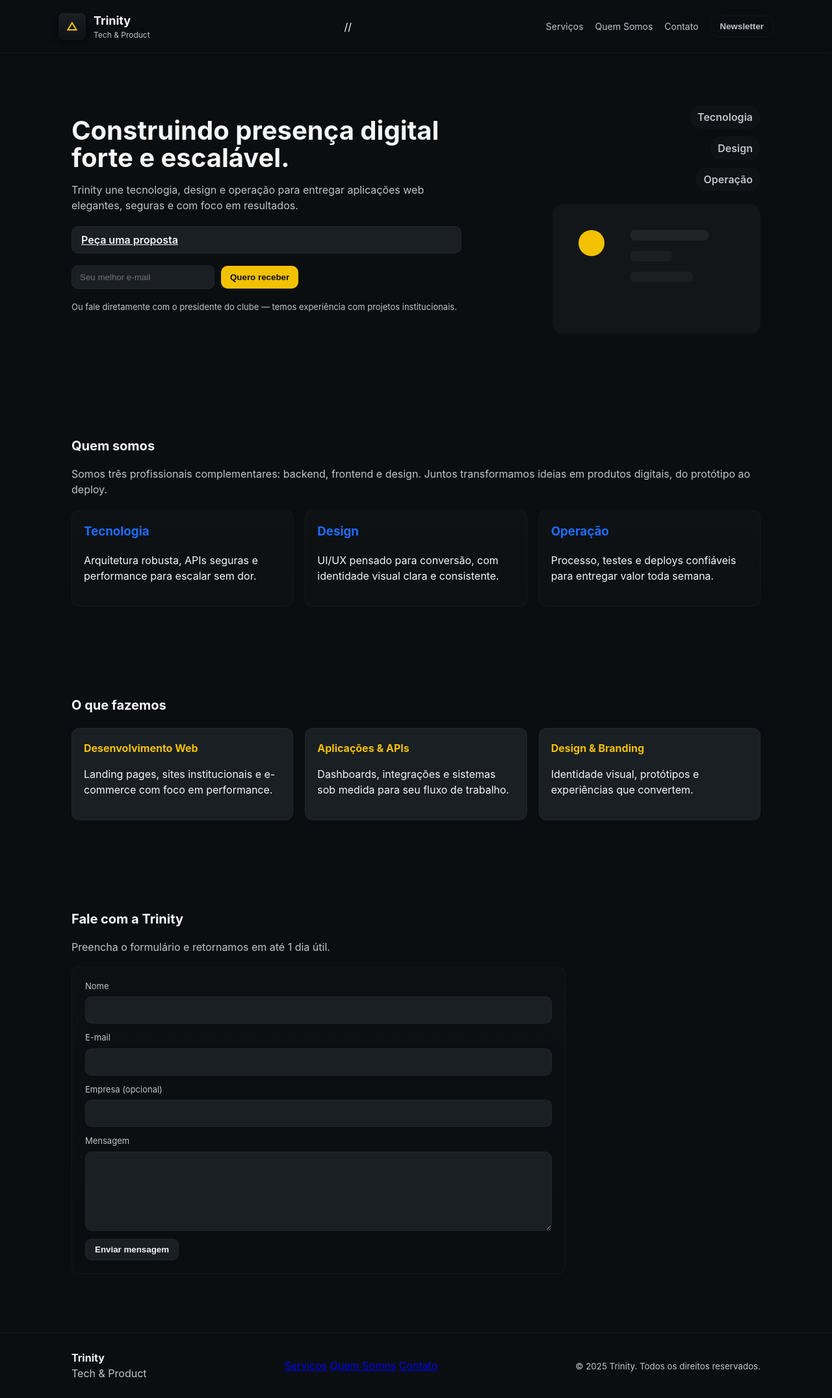
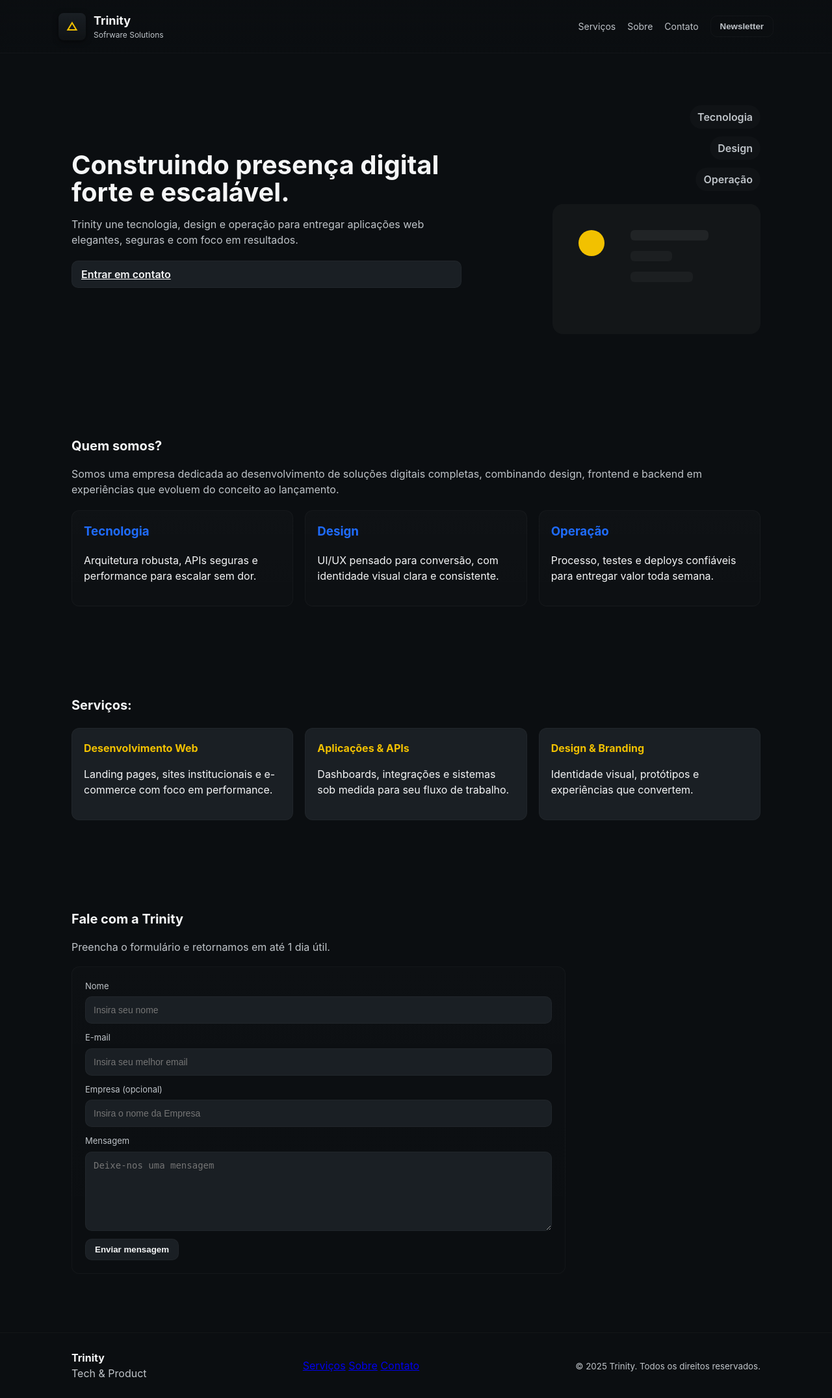
Before and after one commit to Uaaudio/Trinity, a Node server app: page / in a window 1280 px wide. Shown: the whole page at 65% size. Run offline with Node 20, Linux system fonts and the light colour scheme.

Commit message:
pronto 2

```diff
--- a/backend/util/SendMail.js
+++ b/backend/util/SendMail.js
@@ -20,7 +20,7 @@
                 <h3>Obrigado ${username}!</h3>
                 <p>Recebemos sua mensagem:</p>
                 <p>${usermessage}</p>
-                <p>Empresa: ${usercompany}</p>
+                <p color:red >Entraremos em contato em até 1 dia útil</p>
             `
         });
 
--- a/frontend/pages/index.ejs
+++ b/frontend/pages/index.ejs
@@ -14,15 +14,13 @@
         <div class="logo-mark" aria-hidden="true">△</div>
         <div class="brand-text">
           <span class="brand-name">Trinity</span>
-          <small class="brand-tag">Tech & Product</small>
+          <small class="brand-tag">Sofrware Solutions</small>
         </div>
       </div>
 
-
-      //
       <nav class="nav">
         <a href="#services">Serviços</a>
-        <a href="#about">Quem Somos</a>
+        <a href="#about">Sobre</a>
         <a href="#contact">Contato</a>
         <button class="btn btn-ghost" id="btn-cta">Newsletter</button>
       </nav>
@@ -40,15 +38,7 @@
           </p>
 
           <div class="hero-cta">
-            <a href="#contact" class="btn btn-primary">Peça uma proposta</a>
-
-            <form id="newsletter-form" class="newsletter-form" aria-label="Inscreva-se na newsletter">
-              <label for="newsletter-email" class="sr-only">E-mail</label>
-              <input id="newsletter-email" name="email" type="email" placeholder="Seu melhor e-mail" required />
-              <button class="btn btn-accent" type="submit">Quero receber</button>
-            </form>
-
-            <p class="micro">Ou fale diretamente com o presidente do clube — temos experiência com projetos institucionais.</p>
+            <a href="#contact" class="btn btn-primary">Entrar em contato</a>
           </div>
         </div>
 
@@ -73,9 +63,9 @@
     <!-- ABOUT -->
     <section id="about" class="section about">
       <div class="container">
-        <h2>Quem somos</h2>
+        <h2>Quem somos?</h2>
         <p class="muted">
-          Somos três profissionais complementares: backend, frontend e design. Juntos transformamos ideias em produtos digitais, do protótipo ao deploy.
+          Somos uma empresa dedicada ao desenvolvimento de soluções digitais completas, combinando design, frontend e backend em experiências que evoluem do conceito ao lançamento.
         </p>
 
         <div class="cards-grid">
@@ -100,7 +90,7 @@
     <!-- SERVICES -->
     <section id="services" class="section services">
       <div class="container">
-        <h2>O que fazemos</h2>
+        <h2>Serviços:</h2>
         <div class="services-grid">
           <div class="service">
             <h4>Desenvolvimento Web</h4>
@@ -129,22 +119,22 @@
         <form action="/MandarEmail" method="POST" id="contact-form" class="contact-form" novalidate>
           <div class="form-row">
             <label for="name">Nome</label>
-            <input id="name" name="username" type="text" required />
+            <input placeholder="Insira seu nome" id="name" name="username" type="text" required />
           </div>
 
           <div class="form-row">
             <label for="email">E-mail</label>
-            <input id="email" name="useremail" type="email" required />
+            <input placeholder="Insira seu melhor email" id="email" name="useremail" type="email" required />
           </div>
 
           <div class="form-row">
             <label for="company">Empresa (opcional)</label>
-            <input id="company" name="usercompany" type="text" />
+            <input placeholder="Insira o nome da Empresa" id="company" name="usercompany" type="text" />
           </div>
 
           <div class="form-row">
             <label for="message">Mensagem</label>
-            <textarea id="message" name="usermessage" rows="6" required></textarea>
+            <textarea placeholder="Deixe-nos uma mensagem" id="message" name="usermessage" rows="6" required></textarea>
           </div>
 
           <div class="form-actions">
@@ -166,7 +156,7 @@
 
       <div class="footer-links">
         <a href="#services">Serviços</a>
-        <a href="#about">Quem Somos</a>
+        <a href="#about">Sobre</a>
         <a href="#contact">Contato</a>
       </div>
 
```
